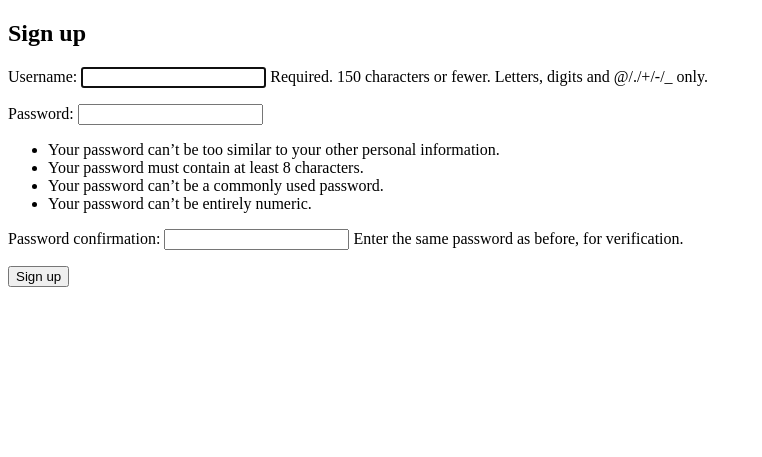
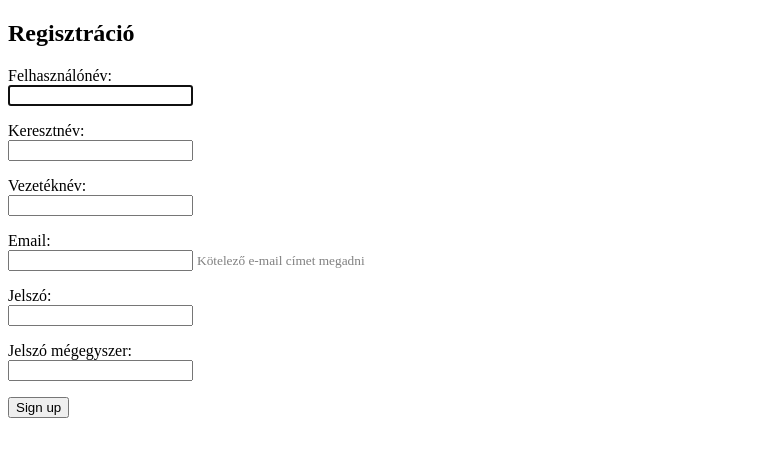
Before and after one commit to zakorgy/beosztas, a Django app: page /users/signup/ in a window 1280 px wide. Shown: the top 457 px of the page, without its empty margins (0-762 px from the left). Run offline with Django 3.2, Linux system fonts and the light colour scheme.

Commit message:
Polish login and signup

```diff
--- a/beosztas/templates/signup.html
+++ b/beosztas/templates/signup.html
@@ -1,12 +1,21 @@
 {% extends 'base.html' %}
 
-{% block title %}Sign Up{% endblock %}
-
 {% block content %}
-  <h2>Sign up</h2>
+  <h2>Regisztráció</h2>
   <form method="post">
     {% csrf_token %}
-    {{ form.as_p }}
+    {% for field in form %}
+      <p>
+        {{ field.label_tag }}<br>
+        {{ field }}
+        {% if field.help_text %}
+          <small style="color: grey">{{ field.help_text }}</small>
+        {% endif %}
+        {% for error in field.errors %}
+          <p style="color: red">{{ error }}</p>
+        {% endfor %}
+      </p>
+    {% endfor %}
     <button type="submit">Sign up</button>
   </form>
 {% endblock %}
--- /dev/null
+++ b/beosztas/users/forms.py
@@ -0,0 +1,19 @@
+# -*- coding: utf-8 -*-
+from __future__ import unicode_literals
+
+from django import forms
+from django.contrib.auth.forms import UserCreationForm
+from django.contrib.auth.models import User
+
+
+class SignUpForm(UserCreationForm):
+    username = forms.CharField(label=("Felhasználónév"), max_length=30)
+    first_name = forms.CharField(label=("Keresztnév"), max_length=30)
+    last_name = forms.CharField(label=("Vezetéknév"), max_length=30)
+    email = forms.EmailField(max_length=254, help_text='Kötelező e-mail címet megadni')
+    password1 = forms.CharField(label=("Jelszó"), widget=forms.PasswordInput)
+    password2 = forms.CharField(label=("Jelszó mégegyszer"), widget=forms.PasswordInput)
+
+    class Meta:
+        model = User
+        fields = ('username', 'first_name', 'last_name', 'email', 'password1', 'password2', )
--- a/beosztas/users/urls.py
+++ b/beosztas/users/urls.py
@@ -2,7 +2,7 @@ from django.conf.urls import url
 
 from . import views
 
-
+app_name= 'users'
 urlpatterns = [
-    url(r'signup/$', views.SignUp.as_view(), name='signup'),
+    url(r'signup/$', views.signup, name='signup'),
 ]
--- a/beosztas/users/views.py
+++ b/beosztas/users/views.py
@@ -1,15 +1,23 @@
 # -*- coding: utf-8 -*-
 from __future__ import unicode_literals
 
-from django.shortcuts import render
+from django.contrib.auth import login, authenticate
+from django.shortcuts import render, redirect
+from .forms import SignUpForm
 
 # Create your views here.
-from django.contrib.auth.forms import UserCreationForm
-from django.core.urlresolvers import reverse_lazy
-from django.views import generic
 
 
-class SignUp(generic.CreateView):
-    form_class = UserCreationForm
-    success_url = reverse_lazy('login')
-    template_name = 'signup.html'
+def signup(request):
+    if request.method == 'POST':
+        form = SignUpForm(request.POST)
+        if form.is_valid():
+            form.save()
+            username = form.cleaned_data.get('username')
+            raw_password = form.cleaned_data.get('password1')
+            user = authenticate(username=username, password=raw_password)
+            login(request, user)
+            return redirect('home')
+    else:
+        form = SignUpForm()
+    return render(request, 'signup.html', {'form': form})
```
Also changed, not shown: beosztas/templates/home.html (+4 -3 lines), beosztas/db.sqlite3.
